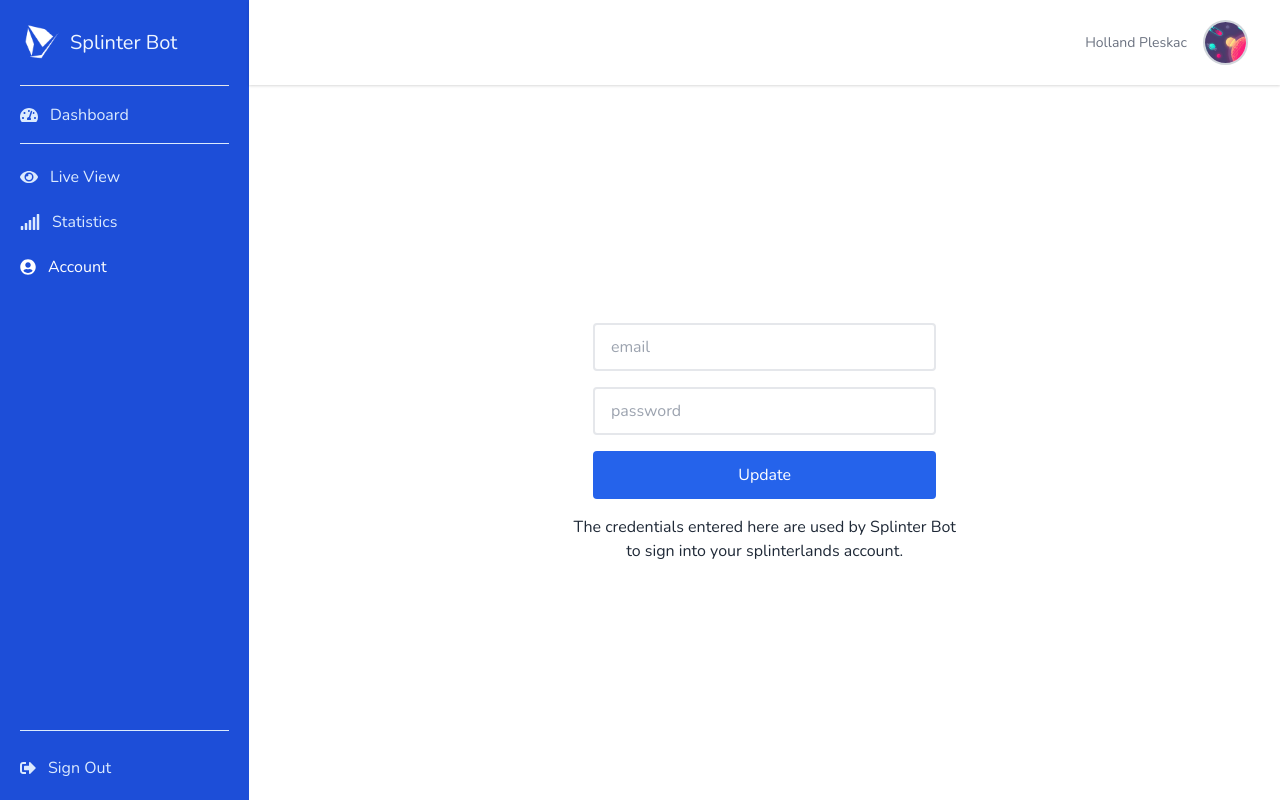
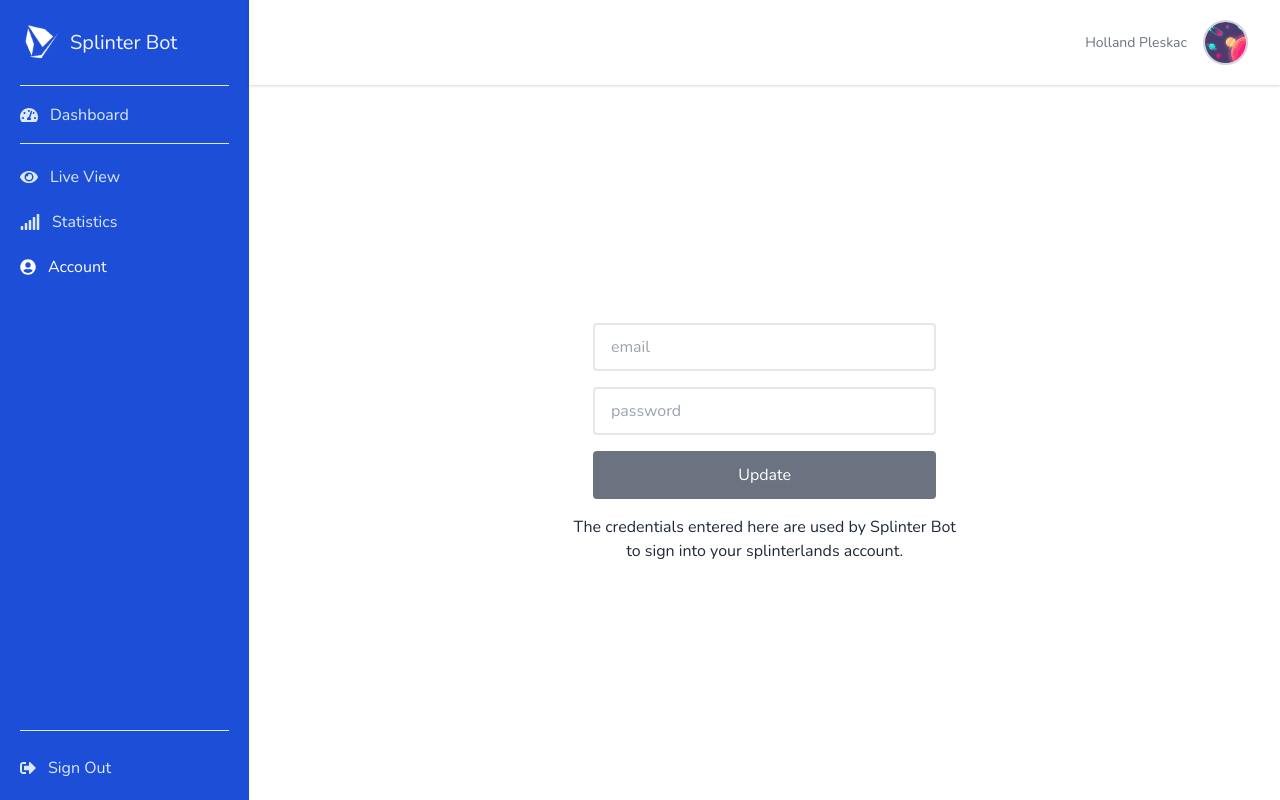
Before and after one commit to HollandPleskac/Splinter-Bot-2.0, a Next.js app: page /account in a window 1280 px wide. Built offline with nearby package versions, Linux system fonts and the light colour scheme.

Commit message:
enabling and disabling btn

```diff
--- a/pages/account.js
+++ b/pages/account.js
@@ -4,8 +4,7 @@ import firebase from 'firebase/app'
 import 'firebase/firestore'
 
 import { FontAwesomeIcon } from '@fortawesome/react-fontawesome'
-import { faCheckDouble, faTimes } from '@fortawesome/free-solid-svg-icons'
-import axios from 'axios'
+import { faTimes } from '@fortawesome/free-solid-svg-icons'
 
 const Account = () => {
   return (
@@ -18,49 +17,78 @@ const Account = () => {
 const PageContent = () => {
 
   const [showPopup, setShowPopup] = useState(false)
-  const emailRef = useRef()
-  const passwordRef = useRef()
+  const [email, setEmail] = useState('')
+  const [password, setPassword] = useState('')
+
+  const emailChangeHandler = (event) => {
+    setEmail(event.target.value)
+  }
+
+  const passwordChangeHandler = (event) => {
+    setPassword(event.target.value)
+  }
 
   const closePopup = () => {
     setShowPopup(false)
   }
 
+  const openPopup = () => {
+    setShowPopup(true)
+  }
+
   const updateCredentials = () => {
     firebase.firestore().collection('Users').doc('dpleskac@gmail.com').update({
-      email: emailRef.current.value,
-      password: passwordRef.current.value,
+      email: email,
+      password: password,
     })
     closePopup()
+    setEmail('')
+    setPassword('')
   }
 
   return (
     <>
       <div className='h-dashContent flex flex-col justify-center items-center' >
-        <TextInput placeholder='email' refe={emailRef} />
-        <TextInput placeholder='password' refe={passwordRef} />
-        <button onClick={setShowPopup.bind(null, true)} className='w-1/3 h-12 bg-blue-600 hover:bg-blue-700 focus:outline-none focus:ring-4 focus:ring-blue-400 focus:ring-opacity-50 text-white rounded transition ease-in duration-100' >Update</button>
+        <TextInput placeholder='email' value={email} onChange={emailChangeHandler} />
+        <TextInput placeholder='password' value={password} onChange={passwordChangeHandler} />
+        <UpdateButton openPopup={openPopup} email={email} password={password} />
         <p className='mt-4 text-gray-800 text-center'>The credentials entered here are used by Splinter Bot<br />to sign into your splinterlands account.</p>
       </div>
-      {showPopup && <Popup updateCredentials={updateCredentials} closePopup={closePopup} email={emailRef.current.value} password={passwordRef.current.value} />}
+      {showPopup && <Popup updateCredentials={updateCredentials} closePopup={closePopup} email={email} password={password} />}
     </>
   )
 }
 
+const UpdateButton = (props) => {
+  const enabledClasses = 'bg-blue-600 hover:bg-blue-700 focus:ring-4 focus:ring-blue-400 focus:ring-opacity-50'
+  const disabledClasses = 'bg-gray-500 cursor-default'
+  const btnClasses = (props.email && props.password) ? enabledClasses : disabledClasses
+  return (
+    // (email && password) &&
+    <button onClick={props.openPopup} className={`w-1/3 h-12 rounded text-white focus:outline-none transition ease-in duration-100 ` + btnClasses} >Update</button>
+  )
+}
+
+
 const TextInput = (props) => {
   return (
-    <input type="text" placeholder={props.placeholder} ref={props.refe} className='w-1/3 h-12 pl-4 mb-4 rounded border-2 text-gray-800 hover:border-gray-300 focus:outline-none focus:border-blue-300 focus:ring-2 focus:ring-blue-400 focus:ring-opacity-50 transition ease-in duration-100' />
+    <input
+      type="text"
+      value={props.value}
+      onChange={props.onChange}
+      placeholder={props.placeholder}
+      className='w-1/3 h-12 pl-4 mb-4 rounded border-2 text-gray-800 hover:border-gray-300 focus:outline-none focus:border-blue-300 focus:ring-2 focus:ring-blue-400 focus:ring-opacity-50 transition ease-in duration-100'
+    />
   )
 }
 
 
 const Popup = (props) => {
-
   const clickPopupHandler = (event) => {
     event.stopPropagation()
   }
 
   return (
-    <>
     <div onClick={props.closePopup} className='absolute inset-0 flex items-center justify-center bg-black bg-opacity-20' >
       <div onClick={clickPopupHandler} className='relative px-14 py-10 bg-white rounded-md shadow-lg cursor-default' >
         <FontAwesomeIcon icon={faTimes} onClick={props.closePopup} className='absolute top-3 right-3 hover:text-red-600 cursor-pointer' />
@@ -78,13 +106,8 @@ const Popup = (props) => {
             Discard
           </button>
         </div>
-
       </div>
     </div>
-
-    </>
-
-
   )
 }
 
```
Lines whose indentation alone changed are shown as unchanged.
